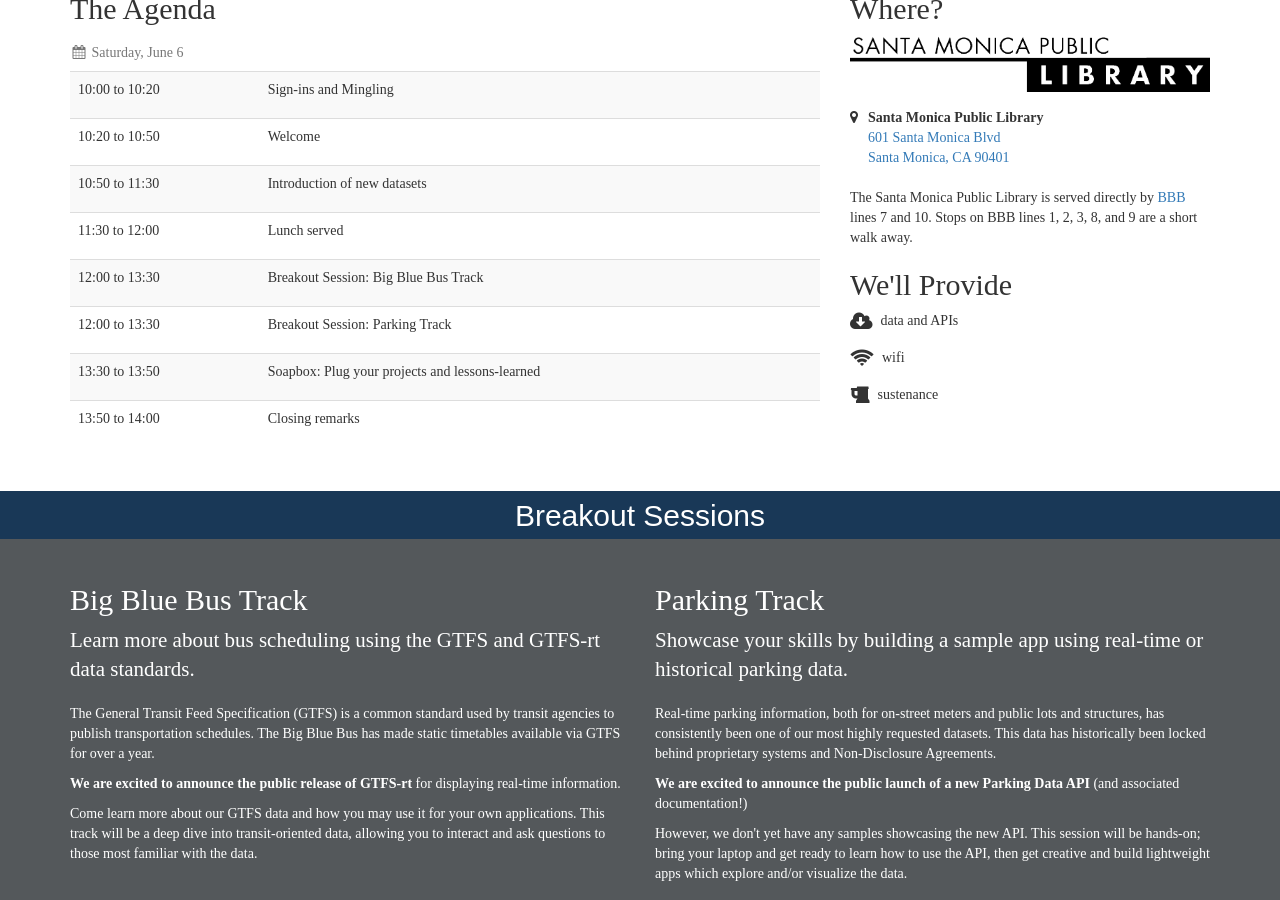
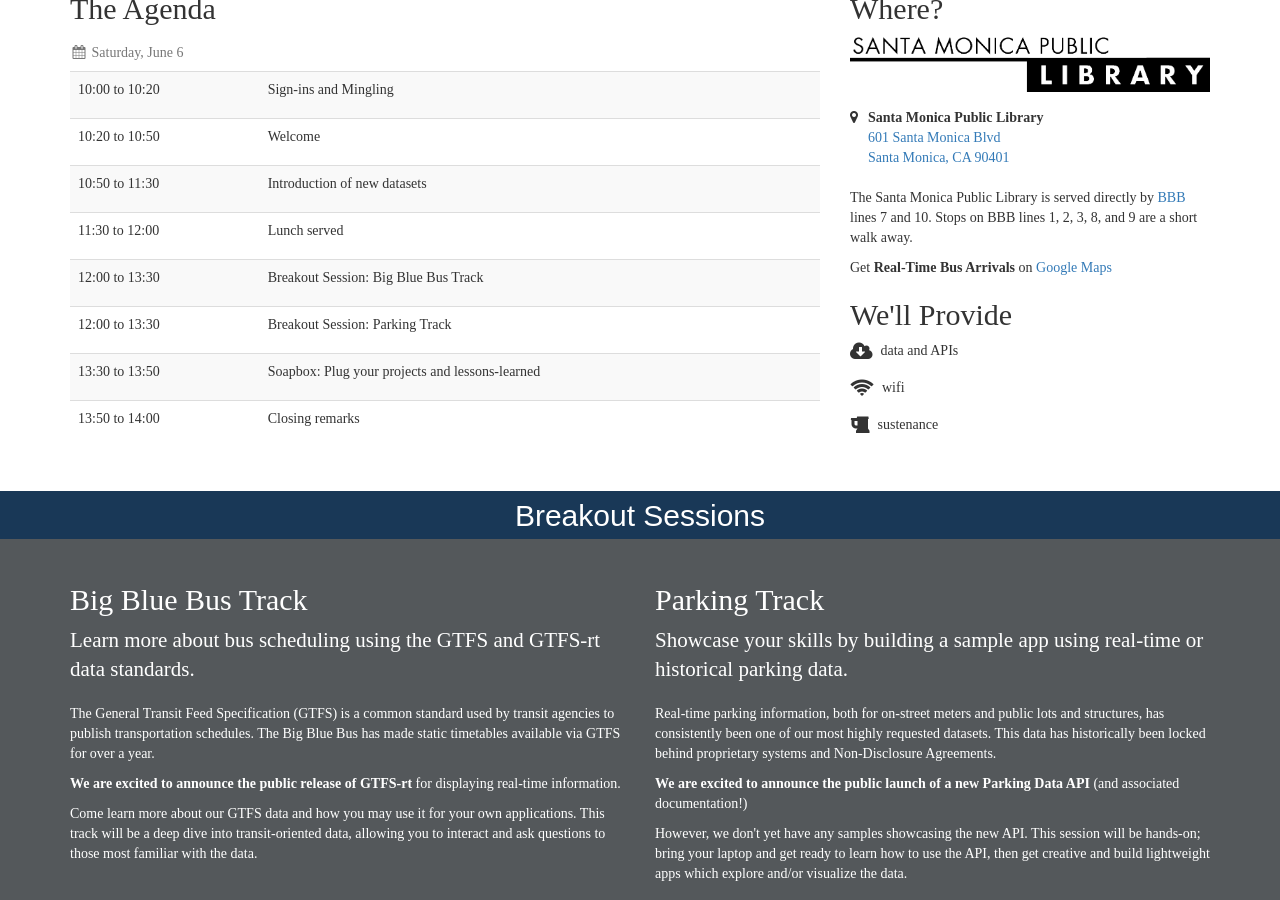
Before and after one commit to CityofSantaMonica/hackthebeach, a Jekyll site: the page built from index.html, in a window 1280 px wide and 900 px high, scrolled down 605 px. Built offline with Jekyll 4.4.1, drawn with Linux system fonts in a browser that asks for light colours; nearby versions of some CDN libraries; comment, search, counter and statistics services are not loaded.

Commit message:
note about real-time arrivals

```diff
--- a/_includes/overview.html
+++ b/_includes/overview.html
@@ -26,6 +26,7 @@
     </address>
 
     <p>The Santa Monica Public Library is served directly by <a href="http://www.bigbluebus.com" target="_blank">BBB</a> lines 7 and 10. Stops on BBB lines 1, 2, 3, 8, and 9 are a short walk away.</p>
+    <p>Get <strong>Real-Time Bus Arrivals</strong> on <a href="https://www.google.com/maps/" target="_blank">Google Maps</a></p>
 
     <h2>We'll Provide</h2>
     <ul class="prepare">
```
